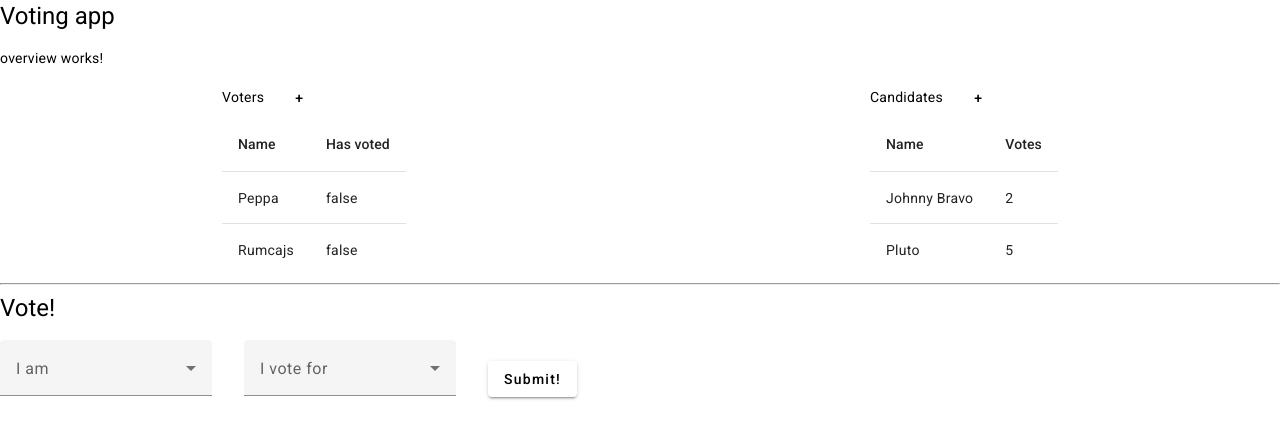
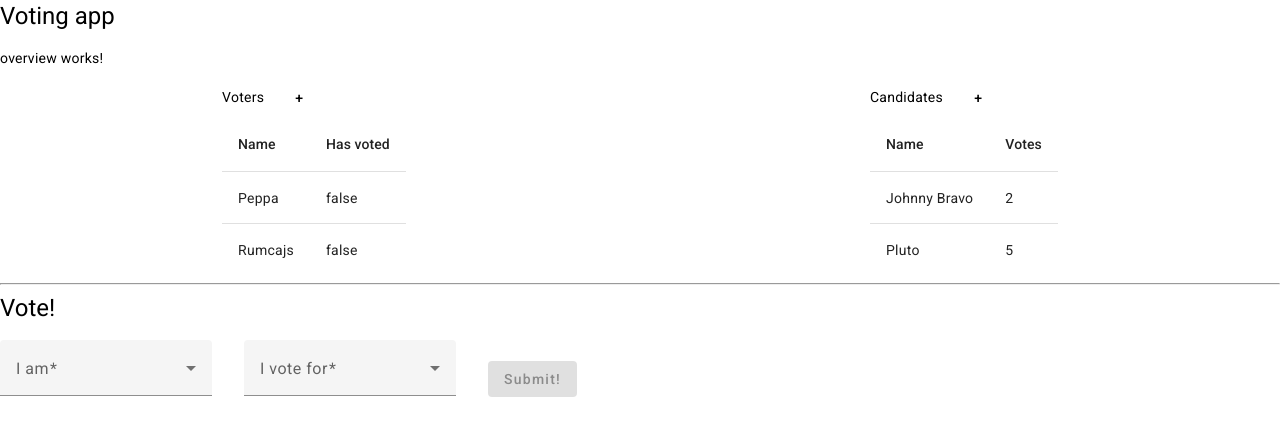
Before and after one commit to K4masz/voting-app, an Angular app: page / in a window 1280 px wide. Shown: the top 438 px of the page. Built offline with nearby package versions, Linux system fonts and the light colour scheme.

Commit message:
move the voting-form to presentational component

```diff
--- a/src/app/app.module.ts
+++ b/src/app/app.module.ts
@@ -12,13 +12,15 @@ import { MatDialogModule } from '@angular/material/dialog';
 import { MatSelectModule } from '@angular/material/select';
 import { MatFormFieldModule } from '@angular/material/form-field';
 import { ReactiveFormsModule } from '@angular/forms';
+import { VotingFormComponent } from './presentational/voting-form/voting-form.component';
 
 
 @NgModule({
   declarations: [
     AppComponent,
     OverviewComponent,
-    VotingComponent
+    VotingComponent,
+    VotingFormComponent
   ],
   imports: [
     BrowserModule,
--- a/src/app/containers/voting/voting.component.html
+++ b/src/app/containers/voting/voting.component.html
@@ -1,27 +1,3 @@
 <h1>Vote!</h1>
 
-<form [formGroup]="votingForm" (ngSubmit)="submit()" style="display: flex; flex-direction: row; gap: 2rem; align-items: center;">
-
-  <mat-form-field>
-    <mat-label>I am</mat-label>
-    <mat-select formControlName="voter" disableRipple>
-      <mat-option *ngFor="let voter of voters"
-                  [value]="voter.name">
-        {{voter.name}}
-      </mat-option>
-    </mat-select>
-  </mat-form-field>
-
-  <mat-form-field>
-    <mat-label>I vote for</mat-label>
-    <mat-select formControlName="candidate" disableRipple>
-      <mat-option *ngFor="let candidate of candidates"
-                  [value]="candidate.name">
-        {{candidate.name}}
-      </mat-option>
-    </mat-select>
-  </mat-form-field>
-
-  <button mat-raised-button>Submit!</button>
-
-</form>
+<app-voting-form [voters]="voters" [candidates]="candidates" (voteEvent)="onVote($event)"></app-voting-form>
--- a/src/app/containers/voting/voting.component.ts
+++ b/src/app/containers/voting/voting.component.ts
@@ -1,5 +1,4 @@
 import { Component } from '@angular/core';
-import { FormBuilder, FormGroup } from '@angular/forms';
 
 @Component({
   selector: 'app-voting',
@@ -18,16 +17,12 @@ export class VotingComponent {
     { name: 'Pluto', numOfVotes: 5 }
   ];
 
-  votingForm:FormGroup = this.formBuilder.group({
-    voter: [''],
-    candidate: ['']
-  })
+  constructor() {
 
-constructor(private formBuilder: FormBuilder){
+  }
+
+  onVote(vote:{voter: string, candidate: string}) {
+    console.log(vote)
+  }
 
 }
-
-submit(){
-  console.log(this.votingForm.value)
-}
-}
--- /dev/null
+++ b/src/app/presentational/voting-form/voting-form.component.html
@@ -0,0 +1,31 @@
+<form class="voting-form__form" [formGroup]="votingForm" (ngSubmit)="submit()">
+
+  <mat-form-field>
+    <mat-label>I am</mat-label>
+    <mat-select formControlName="voter" disableRipple>
+      <mat-option *ngFor="let voter of voters"
+                  [value]="voter.name">
+        {{voter.name}}
+      </mat-option>
+    </mat-select>
+    <mat-error *ngIf="votingForm.controls['voter'].hasError('required')">
+      This field is required
+    </mat-error>
+  </mat-form-field>
+
+  <mat-form-field>
+    <mat-label>I vote for</mat-label>
+    <mat-select formControlName="candidate" disableRipple>
+      <mat-option *ngFor="let candidate of candidates"
+                  [value]="candidate.name">
+        {{candidate.name}}
+      </mat-option>
+    </mat-select>
+    <mat-error *ngIf="votingForm.controls['candidate'].hasError('required')">
+      This field is required
+    </mat-error>
+  </mat-form-field>
+
+  <button mat-raised-button [disabled]="!votingForm.valid">Submit!</button>
+
+</form>
--- /dev/null
+++ b/src/app/presentational/voting-form/voting-form.component.scss
@@ -0,0 +1,8 @@
+.voting-form {
+  &__form {
+    display: flex;
+    flex-direction: row;
+    gap: 2rem;
+    align-items: center;
+  }
+}
--- /dev/null
+++ b/src/app/presentational/voting-form/voting-form.component.ts
@@ -0,0 +1,31 @@
+import { ChangeDetectionStrategy, Component, Input, Output, EventEmitter } from '@angular/core';
+import { FormBuilder, FormGroup, Validators } from '@angular/forms';
+import { Candidate } from 'src/app/model/candidate';
+import { Voter } from 'src/app/model/voter';
+
+@Component({
+  selector: 'app-voting-form',
+  templateUrl: './voting-form.component.html',
+  styleUrls: ['./voting-form.component.scss'],
+  changeDetection: ChangeDetectionStrategy.OnPush
+})
+export class VotingFormComponent {
+
+  @Input() voters: Voter[] = [];
+  @Input() candidates: Candidate[] = [];
+
+  @Output() voteEvent: EventEmitter<{ voter: string, candidate: string }> = new EventEmitter();
+
+  votingForm: FormGroup = this.formBuilder.group({
+    voter: ['', [Validators.required]],
+    candidate: ['', [Validators.required]]
+  })
+
+  constructor(private formBuilder: FormBuilder) {
+
+  }
+
+  submit(): void {
+    this.voteEvent.emit(this.votingForm.value);
+  }
+}
```
Also changed, not shown: 1 other file (tests, documents, lock files or other folders).
